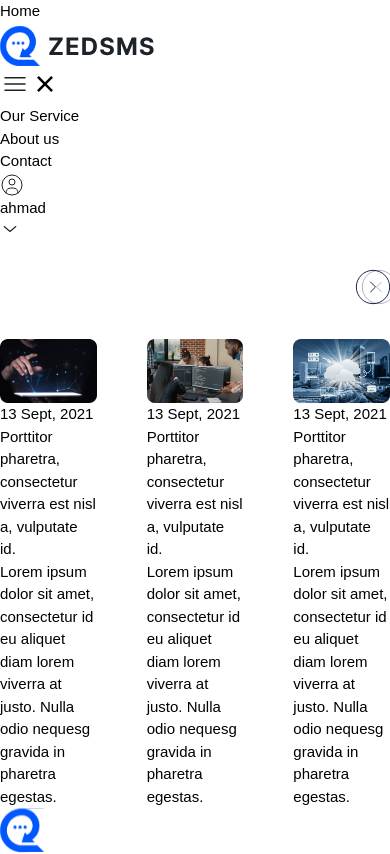
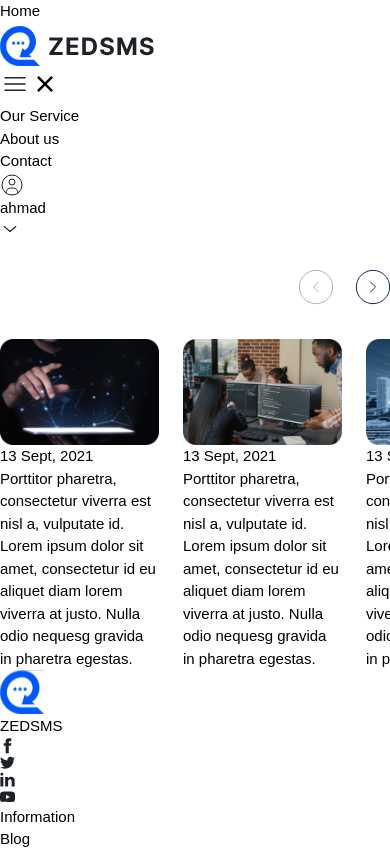
Before and after one commit to sunny335/zed-sms, a Vue app: page /carousel in a window 390 px wide. Shown: the top 854 px of the page. Built offline with nearby package versions, Linux system fonts and the light colour scheme.

Commit message:
fix header notifaction and blogs slider

```diff
--- a/src/components/Header/Header.vue
+++ b/src/components/Header/Header.vue
@@ -57,7 +57,7 @@ const Theme = localStorage.getItem("Theme");
             <!-- Notification Dropdown -->
             <div
               v-if="OpenNotificationModal"
-              class="w-[369px] absolute z-10 right-[-135px] top-[40px] h-[630px] px-[25px] py-5 bg-neutral-50 dark:bg-slate-800 rounded-[30px] flex-col justify-start items-start gap-3.5 inline-flex"
+              class="w-[348px] lg:w-[369px] absolute z-10 right-[-148px] top-[40px] h-[630px] px-[25px] py-5 bg-neutral-50 dark:bg-slate-800 rounded-[30px] flex-col justify-start items-start gap-3.5 inline-flex"
             >
               <div
                 class="w-full pb-6 border-b border-gray-400 justify-center items-center gap-2.5 inline-flex"
--- a/src/views/Blog/carousel.vue
+++ b/src/views/Blog/carousel.vue
@@ -8,7 +8,7 @@
 
             <swiper-slide v-for="(value, index) in blogImages1" :key="index">
 
-             <RouterLink class="max-w-[360px] mb-[80px]" :to="'/blogs/' + value.id">
+             <RouterLink class="max-w-1/2 w-[50%] lg-w-auto lg:max-w-[360px] mb-[80px]" :to="'/blogs/' + value.id">
 
                 <img :src="value.img" alt="" srcset="">
                 <p
@@ -159,4 +159,21 @@ export default {
 .swiper {
     padding-top: 100px;
 }
+
+.swiper-wrapper{}
+
+@media (max-width: 767px) {
+    .swiper-slide{
+        max-width: 50% !important;
+        width: 159px !important;
+        margin-right: 24px !important;
+    }
+
+    .swiper-button-prev {
+
+
+left: 76%;
+
+}
+}
 </style>
```
